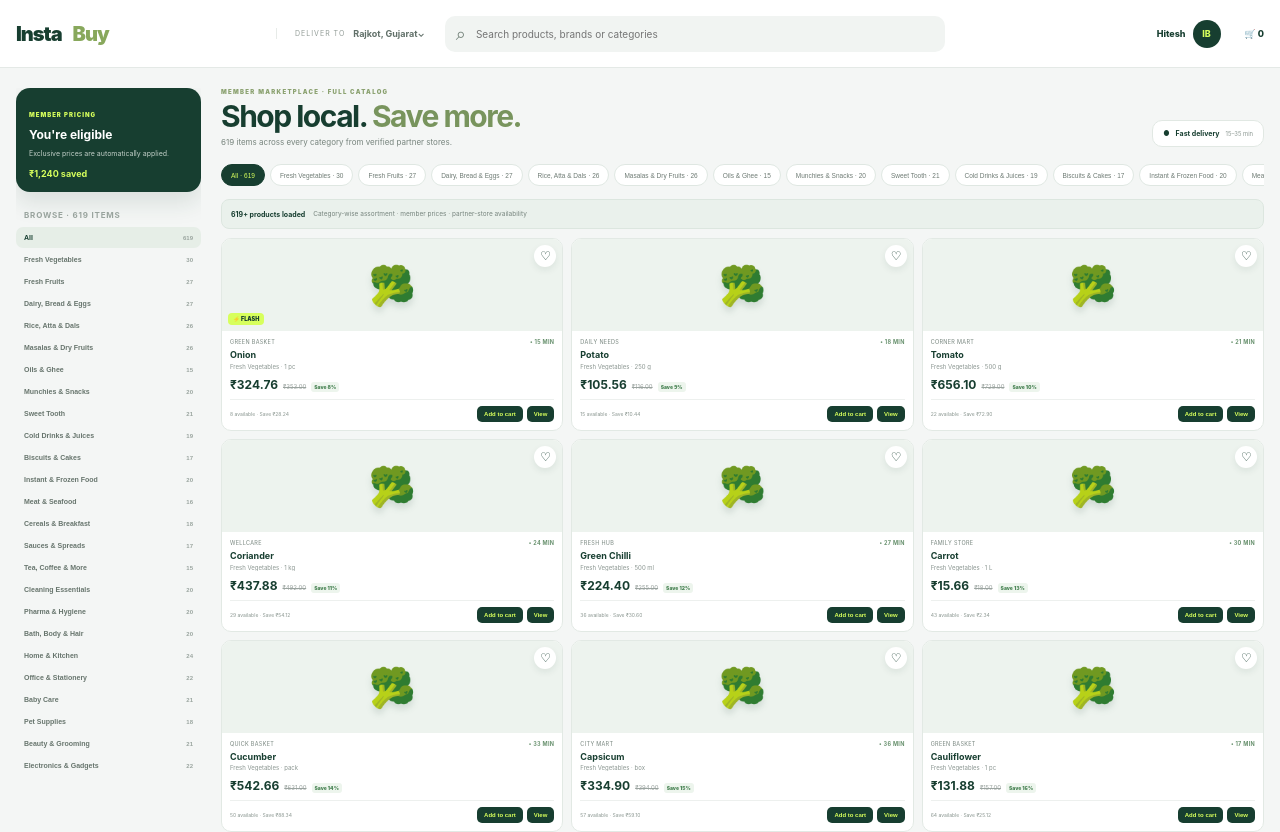
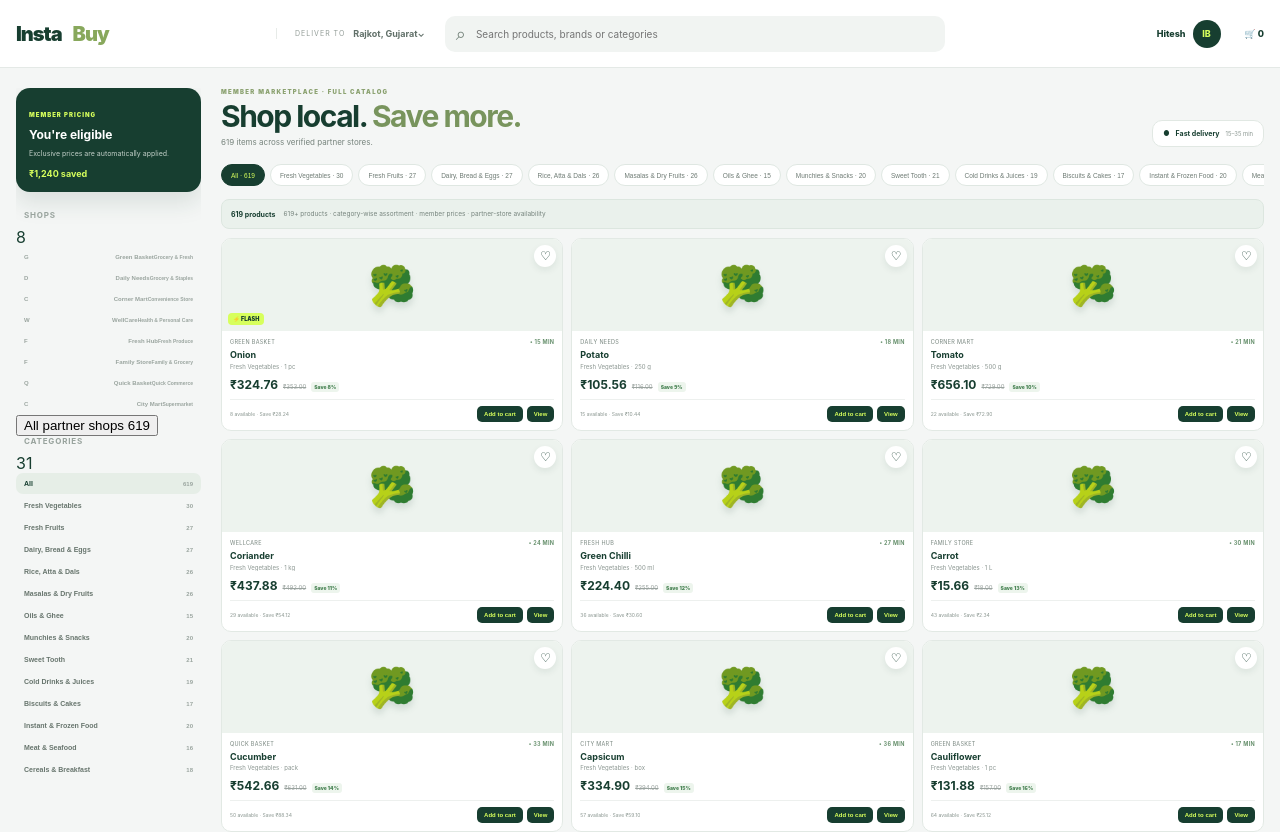
Before and after one commit to Hitesh709/InstaBuy, a Next.js app: page /shop in a window 1280 px wide. Shown: the top 832 px of the page. Built offline with nearby package versions, Linux system fonts and the light colour scheme.

Commit message:
feat: add partner shop selection and shop-specific categories

```diff
--- a/app/shop/page.tsx
+++ b/app/shop/page.tsx
@@ -9,8 +9,18 @@
 import "./shop.css";
 
 const money = (minor: number): Money => ({ currency: "INR", minor });
-const storeNames = ["Green Basket", "Daily Needs", "Corner Mart", "WellCare", "Fresh Hub", "Family Store", "Quick Basket", "City Mart"];
-const storeIds = ["S001", "S002", "S003", "S004", "S005", "S006", "S007", "S008"];
+
+const shops = [
+  { id: "S001", name: "Green Basket", owner: "Rajesh Patel", type: "Grocery & Fresh" },
+  { id: "S002", name: "Daily Needs", owner: "Amit Shah", type: "Grocery & Staples" },
+  { id: "S003", name: "Corner Mart", owner: "Mehul Joshi", type: "Convenience Store" },
+  { id: "S004", name: "WellCare", owner: "Nisha Mehta", type: "Health & Personal Care" },
+  { id: "S005", name: "Fresh Hub", owner: "Kunal Desai", type: "Fresh Produce" },
+  { id: "S006", name: "Family Store", owner: "Bhavesh Shah", type: "Family & Grocery" },
+  { id: "S007", name: "Quick Basket", owner: "Harsh Patel", type: "Quick Commerce" },
+  { id: "S008", name: "City Mart", owner: "Dhruv Vora", type: "Supermarket" }
+];
+
 const categoryIcons: Record<string, string> = {
   "fresh-vegetables": "🥦", "fresh-fruits": "🍎", "dairy-bread-eggs": "🥛", "rice-atta-dals": "🍚", "masalas-dry-fruits": "🌶️", "oils-ghee": "🫙", munchies: "🍿", "sweet-tooth": "🍫", "cold-drinks-juices": "🥤", "biscuits-cakes": "🍪", "instant-frozen": "🍜", "meat-seafood": "🍗", "cereals-breakfast": "🥣", "sauces-spreads": "🥫", "tea-coffee": "☕", "cleaning-essentials": "🧹", "pharma-hygiene": "🧴", "bath-body-hair": "🧼", "home-kitchen": "🍳", "office-stationery": "✏️", "baby-care": "🍼", "pet-supplies": "🐾", "beauty-grooming": "💄", electronics: "🎧", "home-appliances": "⚡", "toys-games": "🧸", "books-reading": "📚", "fashion-accessories": "👕", "paan-corner": "🌿", "festivals-gifting": "🎁"
 };
@@ -18,27 +28,17 @@
 const units = ["1 pc", "250 g", "500 g", "1 kg", "500 ml", "1 L", "pack", "box"];
 const products: ShoppingProduct[] = instamartCatalog.flatMap((category, categoryIndex) =>
   category.products.map((name, productIndex) => {
-    const storeIndex = (categoryIndex + productIndex) % storeNames.length;
+    const storeIndex = (categoryIndex + productIndex) % shops.length;
     const originalPriceMinor = 1500 + (((categoryIndex + 3) * 791 + (productIndex + 5) * 613) % 850) * 100;
     const discountPercent = 8 + ((categoryIndex * 3 + productIndex) % 18);
     const memberPriceMinor = Math.max(500, Math.round(originalPriceMinor * (100 - discountPercent) / 100));
     const id = `CAT-${category.id}-${String(productIndex + 1).padStart(3, "0")}`;
     return {
-      id,
-      name,
-      brand: storeNames[storeIndex],
-      category: category.name,
-      categoryId: category.id,
-      storeId: storeIds[storeIndex],
-      storeName: storeNames[storeIndex],
-      city: "Rajkot",
-      unit: units[(categoryIndex + productIndex) % units.length],
-      image: categoryIcons[category.id] ?? "🛍️",
-      originalPriceMinor,
-      memberPriceMinor,
-      availableQuantity: 8 + ((categoryIndex * 17 + productIndex * 7) % 72),
-      etaMinutes: 15 + ((categoryIndex * 5 + productIndex * 3) % 22),
-      tags: [category.name, ...category.subcategories.slice(0, 2), name],
+      id, name, brand: shops[storeIndex].name, category: category.name, categoryId: category.id,
+      storeId: shops[storeIndex].id, storeName: shops[storeIndex].name, city: "Rajkot",
+      unit: units[(categoryIndex + productIndex) % units.length], image: categoryIcons[category.id] ?? "🛍️",
+      originalPriceMinor, memberPriceMinor, availableQuantity: 8 + ((categoryIndex * 17 + productIndex * 7) % 72),
+      etaMinutes: 15 + ((categoryIndex * 5 + productIndex * 3) % 22), tags: [category.name, ...category.subcategories.slice(0, 2), name],
       ...(productIndex % 13 === 0 ? { flashDeal: { label: "Flash deal", endsAt: "2026-10-02T23:59:00+05:30" } } : {})
     };
   })
@@ -49,6 +49,7 @@
 export default function ShopPage() {
   const [query, setQuery] = useState("");
   const [category, setCategory] = useState("");
+  const [selectedShop, setSelectedShop] = useState("");
   const [flashOnly, setFlashOnly] = useState(false);
   const [wishlist, setWishlist] = useState<string[]>([]);
   const [selected, setSelected] = useState<ShoppingProduct | null>(null);
@@ -57,15 +58,28 @@
 
   useEffect(() => setCartCount(loadCart().reduce((n, item) => n + item.quantity, 0)), []);
 
+  const shopProducts = useMemo(() => selectedShop ? products.filter((product) => product.storeId === selectedShop) : products, [selectedShop]);
+  const shopCategories = useMemo(() => {
+    if (!selectedShop) return categories;
+    const ids = new Set(shopProducts.map((product) => product.categoryId));
+    return [{ id: "", label: "All categories", count: shopProducts.length }, ...instamartCatalog.filter((item) => ids.has(item.id)).map((item) => ({ id: item.id, label: item.name, count: shopProducts.filter((p) => p.categoryId === item.id).length }))];
+  }, [selectedShop, shopProducts]);
   const activeCategory = instamartCatalog.find((item) => item.id === category);
-  const visible = useMemo(() => products.filter((product) => matchesShoppingFilters(product, { query, category, flashOnly })), [query, category, flashOnly]);
+  const selectedShopInfo = shops.find((shop) => shop.id === selectedShop);
+  const visible = useMemo(() => shopProducts.filter((product) => matchesShoppingFilters(product, { query, category, flashOnly })), [shopProducts, query, category, flashOnly]);
+
+  function chooseShop(shopId: string) {
+    setSelectedShop(shopId);
+    setCategory("");
+    setFlashOnly(false);
+    setQuery("");
+  }
 
   function addToCart(product: ShoppingProduct) {
     const item: CartItem = { id: `CI-${product.id}`, productId: product.id, name: product.name, storeId: product.storeId, storeName: product.storeName, unitPriceMinor: product.memberPriceMinor, originalPriceMinor: product.originalPriceMinor, quantity: 1, maxQuantity: product.availableQuantity, emoji: product.image };
     const next = addCartItem(item);
     setCartCount(next.reduce((n, i) => n + i.quantity, 0));
-    setAddedId(product.id);
-    setSelected(null);
+    setAddedId(product.id); setSelected(null);
     window.setTimeout(() => setAddedId(null), 1200);
   }
 
@@ -73,28 +87,28 @@
     <header className="shopHeader">
       <a href="/" className="brand">Insta<span>Buy</span></a>
       <div className="location"><small>DELIVER TO</small><strong>Rajkot, Gujarat⌄</strong></div>
-      <div className="shopSearch"><span>⌕</span><input value={query} onChange={(e) => setQuery(e.target.value)} placeholder="Search products, brands or categories" /></div>
+      <div className="shopSearch"><span>⌕</span><input value={query} onChange={(e) => setQuery(e.target.value)} placeholder={selectedShopInfo ? `Search in ${selectedShopInfo.name}` : "Search products, brands or categories"} /></div>
       <a className="account" href="/account">Hitesh <span>IB</span></a>
       <a className="account" href="/cart" aria-label="Cart">🛒 {cartCount}</a>
     </header>
     <div className="shopLayout">
       <aside className="shopSide">
         <div className="memberCard"><small>MEMBER PRICING</small><strong>You're eligible</strong><p>Exclusive prices are automatically applied.</p><b>₹1,240 saved</b></div>
-        <h4>Browse · {products.length} items</h4>
-        <nav>{categories.map((item) => <button key={item.id} className={category === item.id ? "active" : ""} onClick={() => setCategory(item.id)}>{item.label}<span>{item.count}</span></button>)}</nav>
+        <div className="menuSection"><div className="menuTitle"><h4>SHOPS</h4><span>{shops.length}</span></div><nav className="shopMenu">{shops.map((shop) => <button key={shop.id} className={selectedShop === shop.id ? "active" : ""} onClick={() => chooseShop(shop.id)}><span className="shopMenuIcon">{shop.name.slice(0, 1)}</span><span className="shopMenuText"><b>{shop.name}</b><small>{shop.type}</small></span></button>)}</nav><button className={!selectedShop ? "allShop active" : "allShop"} onClick={() => chooseShop("")}>All partner shops <span>{products.length}</span></button></div>
+        <div className="categoryMenu"><div className="menuTitle"><h4>{selectedShopInfo ? `${selectedShopInfo.name.toUpperCase()} CATEGORIES` : "CATEGORIES"}</h4><span>{shopCategories.length - 1}</span></div><nav>{shopCategories.map((item) => <button key={item.id} className={category === item.id ? "active" : ""} onClick={() => setCategory(item.id)}>{item.label}<span>{item.count}</span></button>)}</nav></div>
         <button className={flashOnly ? "flash active" : "flash"} onClick={() => setFlashOnly(!flashOnly)}>⚡ Flash deals</button>
         <a href="/deals" className="sideDeals">View all deals →</a>
       </aside>
       <section className="shopMain">
         <div className="shopTop">
-          <div><p className="eyebrow">MEMBER MARKETPLACE · FULL CATALOG</p><h1>Shop local. <span>Save more.</span></h1><p>{visible.length} items {activeCategory ? `in ${activeCategory.name}` : "across every category"} from verified partner stores.</p></div>
-          <div className="deliveryPill">● <b>Fast delivery</b><small>15–35 min</small></div>
+          <div><p className="eyebrow">{selectedShopInfo ? `PARTNER SHOP · ${selectedShopInfo.owner.toUpperCase()}` : "MEMBER MARKETPLACE · FULL CATALOG"}</p><h1>{selectedShopInfo ? <>{selectedShopInfo.name}. <span>Shop by category.</span></> : <>Shop local. <span>Save more.</span></>}</h1><p>{visible.length} items {selectedShopInfo ? `available from ${selectedShopInfo.name}` : "across verified partner stores"}{activeCategory ? ` · ${activeCategory.name}` : ""}.</p></div><div className="deliveryPill">● <b>Fast delivery</b><small>15–35 min</small></div>
         </div>
-        <div className="chipRow">{categories.map((item) => <button key={item.id} className={category === item.id ? "selected" : ""} onClick={() => setCategory(item.id)}>{item.label} · {item.count}</button>)}<button className={flashOnly ? "selected" : ""} onClick={() => setFlashOnly(!flashOnly)}>⚡ Flash deals</button></div>
+        {selectedShopInfo && <div className="selectedShopBanner"><div className="selectedShopAvatar">{selectedShopInfo.name.slice(0, 1)}</div><div><strong>{selectedShopInfo.name}</strong><span>{selectedShopInfo.type} · Partner shop · Owner: {selectedShopInfo.owner}</span></div><button onClick={() => chooseShop("")}>View all shops</button></div>}
+        <div className="chipRow">{shopCategories.map((item) => <button key={item.id} className={category === item.id ? "selected" : ""} onClick={() => setCategory(item.id)}>{item.label} · {item.count}</button>)}<button className={flashOnly ? "selected" : ""} onClick={() => setFlashOnly(!flashOnly)}>⚡ Flash deals</button></div>
         {activeCategory && <div className="subCategoryRow">{activeCategory.subcategories.map((sub) => <span key={sub}>{sub}</span>)}</div>}
-        <div className="catalogNotice"><strong>{products.length}+ products loaded</strong><span>Category-wise assortment · member prices · partner-store availability</span></div>
+        <div className="catalogNotice"><strong>{visible.length} products</strong><span>{selectedShopInfo ? `${selectedShopInfo.name} · owner-added assortment · category-wise products` : `${products.length}+ products · category-wise assortment · member prices · partner-store availability`}</span></div>
         <div className="productGrid">{visible.map((product) => { const save = savingsMinor(product); const wish = wishlist.includes(product.id); return <article className="productCard" key={product.id}><div className="productImage"><span>{product.image}</span><button aria-label="wishlist" onClick={() => setWishlist((list) => wish ? list.filter((id) => id !== product.id) : [...list, product.id])}>{wish ? "♥" : "♡"}</button>{product.flashDeal && <label>⚡ FLASH</label>}</div><div className="productBody"><div className="storeLine"><span>{product.storeName}</span><b>• {product.etaMinutes} min</b></div><h2>{product.name}</h2><p>{product.category} · {product.unit}</p><div className="prices"><strong>{formatInr(money(product.memberPriceMinor))}</strong><del>{formatInr(money(product.originalPriceMinor))}</del><em>Save {memberSavingsPercent(product)}%</em></div><div className="cardFoot"><small>{product.availableQuantity} available · Save {formatInr(money(save))}</small><button onClick={() => addToCart(product)}>{addedId === product.id ? "✓ Added" : "Add to cart"}</button><button onClick={() => setSelected(product)}>View</button></div></div></article>})}</div>
-        {visible.length === 0 && <div className="emptyState"><strong>No products found</strong><p>Try another product, brand, category or turn off Flash deals.</p></div>}
+        {visible.length === 0 && <div className="emptyState"><strong>No products found</strong><p>This shop has no matching items in the selected category. Choose another category or shop.</p></div>}
       </section>
     </div>
     {selected && <div className="modalBackdrop" onClick={() => setSelected(null)}><div className="productModal" onClick={(e) => e.stopPropagation()}><button className="close" onClick={() => setSelected(null)}>×</button><div className="modalIcon">{selected.image}</div><p className="eyebrow">{selected.category} · {selected.storeName} · {selected.etaMinutes} min</p><h2>{selected.name}</h2><p>{selected.brand} · {selected.unit}</p><div className="modalPrice"><strong>{formatInr(money(selected.memberPriceMinor))}</strong><del>{formatInr(money(selected.originalPriceMinor))}</del><b>Save {formatInr(money(savingsMinor(selected)))}</b></div><div className="modalInfo"><span>✓ Member eligible price</span><span>✓ {selected.availableQuantity} units in stock</span><span>✓ Delivered in {selected.etaMinutes} minutes</span></div><button className="primary" onClick={() => addToCart(selected)}>Add to cart →</button></div></div>}
```
